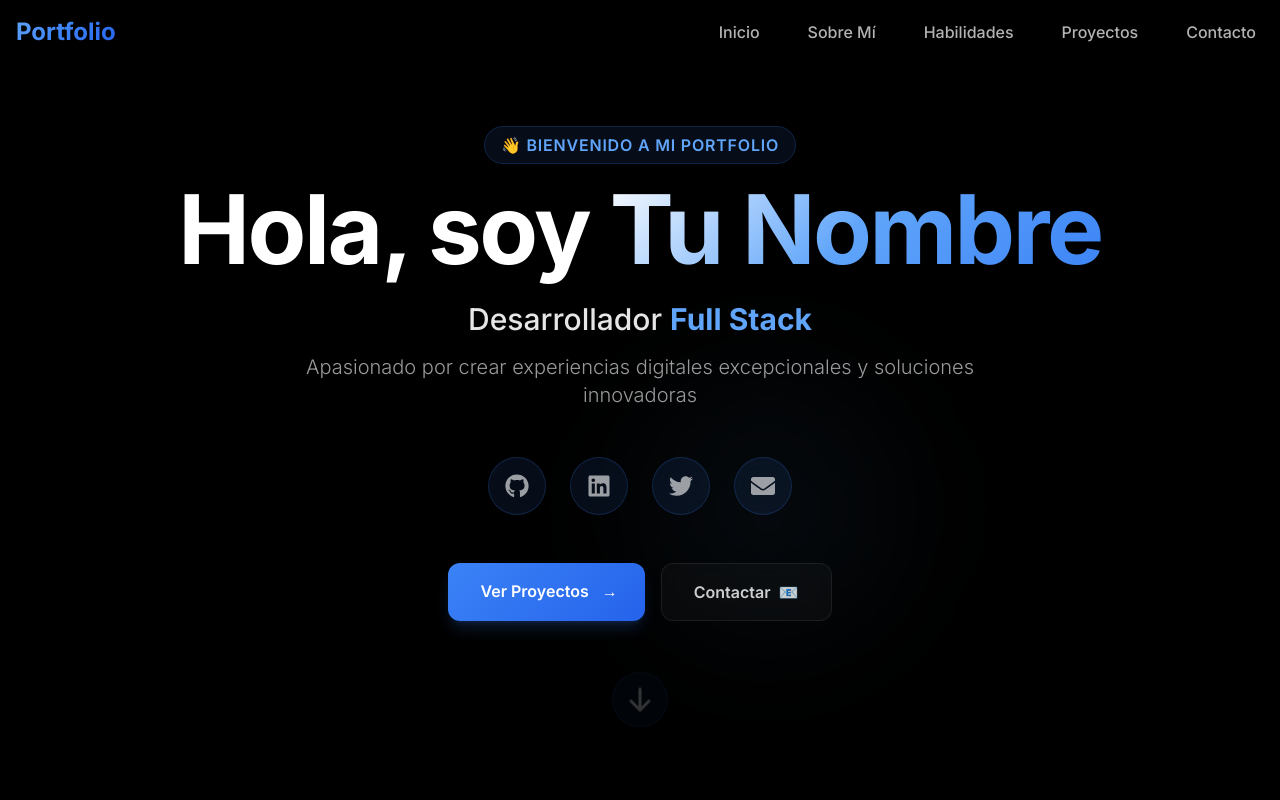
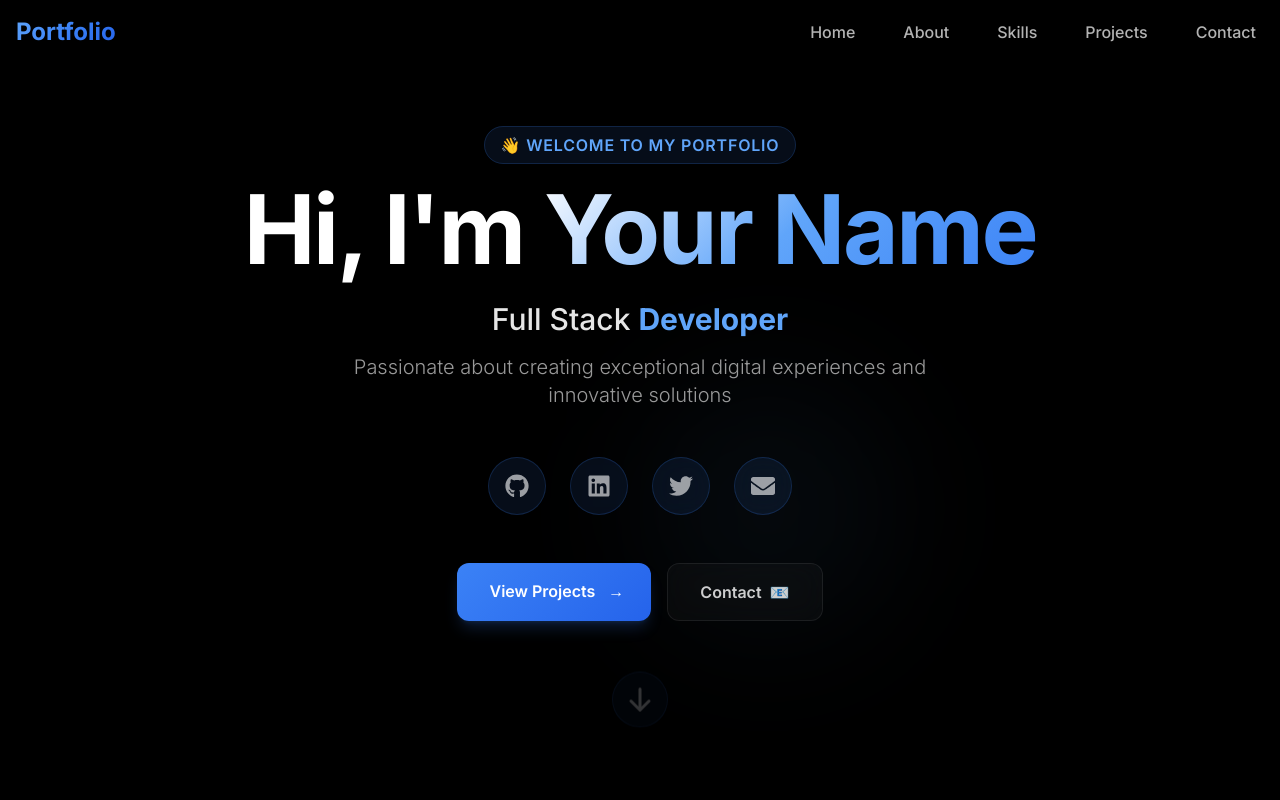
Before and after one commit to rogerjove012005/Portfolio, a Next.js app: page / in a window 1280 px wide. Shown: the top 800 px of the page. Built offline with nearby package versions, Linux system fonts and the light colour scheme.

Commit message:
fix: translate all portfolio content to English

```diff
--- a/components/Contact.tsx
+++ b/components/Contact.tsx
@@ -2,7 +2,7 @@
 
 import { motion } from 'framer-motion'
 import { useInView } from 'react-intersection-observer'
-import { FaEnvelope, FaPhone, FaMapMarkerAlt } from 'react-icons/fa'
+import { FaEnvelope, FaLinkedin, FaGithub } from 'react-icons/fa'
 
 export default function Contact() {
   const [ref, inView] = useInView({
@@ -25,7 +25,7 @@ export default function Contact() {
             animate={inView ? { opacity: 1, scale: 1 } : {}}
             transition={{ delay: 0.2 }}
           >
-            Hablemos
+            Let's Talk
           </motion.span>
           <motion.h2
             className="text-4xl md:text-6xl font-bold text-white mb-4"
@@ -33,7 +33,7 @@ export default function Contact() {
             animate={inView ? { opacity: 1 } : {}}
             transition={{ delay: 0.3 }}
           >
-            Contácta<span className="gradient-text-blue">me</span>
+            Contact <span className="gradient-text-blue">Me</span>
           </motion.h2>
           <motion.div
             className="w-24 h-1 bg-gradient-blue mx-auto rounded-full"
@@ -52,11 +52,11 @@ export default function Contact() {
           >
             <div className="glass rounded-2xl p-8 border border-white/10">
               <h3 className="text-2xl font-semibold text-white mb-8 gradient-text-blue">
-                Información de Contacto
+                Contact Information
               </h3>
               <div className="space-y-6">
                 <motion.a
-                  href="mailto:email@example.com"
+                  href="mailto:rogerjove2005@gmail.com"
                   className="flex items-center space-x-4 glass-blue p-4 rounded-xl hover:bg-primary-500/10 transition-all group border border-primary-500/20"
                   whileHover={{ x: 5, scale: 1.02 }}
                 >
@@ -65,31 +65,39 @@ export default function Contact() {
                   </div>
                   <div>
                     <p className="text-white/60 text-sm">Email</p>
-                    <p className="text-white font-medium">email@example.com</p>
+                    <p className="text-white font-medium">rogerjove2005@gmail.com</p>
                   </div>
                 </motion.a>
                 <motion.a
-                  href="tel:+1234567890"
+                  href="https://www.linkedin.com/in/roger-jov%C3%A9-tusell-10163a2b7/"
+                  target="_blank"
+                  rel="noopener noreferrer"
                   className="flex items-center space-x-4 glass-blue p-4 rounded-xl hover:bg-primary-500/10 transition-all group border border-primary-500/20"
                   whileHover={{ x: 5, scale: 1.02 }}
                 >
                   <div className="p-3 bg-primary-500/20 rounded-lg group-hover:scale-110 transition-transform">
-                    <FaPhone className="text-primary-400 text-xl" />
+                    <FaLinkedin className="text-primary-400 text-xl" />
                   </div>
                   <div>
-                    <p className="text-white/60 text-sm">Teléfono</p>
-                    <p className="text-white font-medium">+1 234 567 890</p>
+                    <p className="text-white/60 text-sm">LinkedIn</p>
+                    <p className="text-white font-medium">Roger Jové Tusell</p>
                   </div>
                 </motion.a>
-                <div className="flex items-center space-x-4 glass-blue p-4 rounded-xl border border-primary-500/20">
-                  <div className="p-3 bg-primary-500/20 rounded-lg">
-                    <FaMapMarkerAlt className="text-primary-400 text-xl" />
+                <motion.a
+                  href="https://github.com/rogerjove012005"
+                  target="_blank"
+                  rel="noopener noreferrer"
+                  className="flex items-center space-x-4 glass-blue p-4 rounded-xl hover:bg-primary-500/10 transition-all group border border-primary-500/20"
+                  whileHover={{ x: 5, scale: 1.02 }}
+                >
+                  <div className="p-3 bg-primary-500/20 rounded-lg group-hover:scale-110 transition-transform">
+                    <FaGithub className="text-primary-400 text-xl" />
                   </div>
                   <div>
-                    <p className="text-white/60 text-sm">Ubicación</p>
-                    <p className="text-white font-medium">Ciudad, País</p>
+                    <p className="text-white/60 text-sm">GitHub</p>
+                    <p className="text-white font-medium">rogerjove012005</p>
                   </div>
-                </div>
+                </motion.a>
               </div>
             </div>
           </motion.div>
@@ -105,7 +113,7 @@ export default function Contact() {
                 htmlFor="name"
                 className="block text-white/80 mb-2 font-medium"
               >
-                Nombre
+                Name
               </label>
               <input
                 type="text"
@@ -113,7 +121,7 @@ export default function Contact() {
                 name="name"
                 className="w-full px-4 py-3 glass border border-white/10 rounded-xl text-white bg-black/30 focus:outline-none focus:border-primary-500 focus:ring-2 focus:ring-primary-500/50 transition-all placeholder:text-white/30"
                 required
-                placeholder="Tu nombre"
+                placeholder="Your name"
               />
             </div>
             <div>
@@ -129,7 +137,7 @@ export default function Contact() {
                 name="email"
                 className="w-full px-4 py-3 glass border border-white/10 rounded-xl text-white bg-black/30 focus:outline-none focus:border-primary-500 focus:ring-2 focus:ring-primary-500/50 transition-all placeholder:text-white/30"
                 required
-                placeholder="tu@email.com"
+                placeholder="your@email.com"
               />
             </div>
             <div>
@@ -137,7 +145,7 @@ export default function Contact() {
                 htmlFor="message"
                 className="block text-white/80 mb-2 font-medium"
               >
-                Mensaje
+                Message
               </label>
               <textarea
                 id="message"
@@ -145,7 +153,7 @@ export default function Contact() {
                 rows={5}
                 className="w-full px-4 py-3 glass border border-white/10 rounded-xl text-white bg-black/30 focus:outline-none focus:border-primary-500 focus:ring-2 focus:ring-primary-500/50 resize-none transition-all placeholder:text-white/30"
                 required
-                placeholder="Tu mensaje..."
+                placeholder="Your message..."
               />
             </div>
             <motion.button
@@ -155,7 +163,7 @@ export default function Contact() {
               whileTap={{ scale: 0.98 }}
             >
               <span className="relative z-10 flex items-center justify-center gap-2">
-                Enviar Mensaje
+                Send Message
                 <motion.span
                   animate={{ x: [0, 5, 0] }}
                   transition={{ repeat: Infinity, duration: 1.5 }}
--- a/components/Footer.tsx
+++ b/components/Footer.tsx
@@ -22,7 +22,7 @@ export default function Footer() {
             whileInView={{ opacity: 1 }}
             transition={{ duration: 0.6 }}
           >
-            © {new Date().getFullYear()} Portfolio. Todos los derechos reservados.
+            © {new Date().getFullYear()} Portfolio. All rights reserved.
           </motion.p>
           <div className="flex space-x-4">
             {socialLinks.map(({ icon: Icon, href, label }, index) => (
@@ -52,7 +52,7 @@ export default function Footer() {
           transition={{ delay: 0.3 }}
         >
           <p className="text-white/50 text-sm">
-            Hecho con <span className="text-primary-400">❤️</span> usando Next.js y Tailwind CSS
+            Made with <span className="text-primary-400">❤️</span> using Next.js and Tailwind CSS
           </p>
         </motion.div>
       </div>
--- a/components/Header.tsx
+++ b/components/Header.tsx
@@ -5,11 +5,11 @@ import { motion } from 'framer-motion'
 import { HiMenu, HiX } from 'react-icons/hi'
 
 const navItems = [
-  { name: 'Inicio', href: '#home' },
-  { name: 'Sobre Mí', href: '#about' },
-  { name: 'Habilidades', href: '#skills' },
-  { name: 'Proyectos', href: '#projects' },
-  { name: 'Contacto', href: '#contact' },
+  { name: 'Home', href: '#home' },
+  { name: 'About', href: '#about' },
+  { name: 'Skills', href: '#skills' },
+  { name: 'Projects', href: '#projects' },
+  { name: 'Contact', href: '#contact' },
 ]
 
 export default function Header() {
--- a/components/Hero.tsx
+++ b/components/Hero.tsx
@@ -37,7 +37,7 @@ export default function Hero() {
             transition={{ delay: 0.1, type: 'spring', stiffness: 200 }}
           >
             <span className="text-sm md:text-base text-primary-400 font-semibold tracking-wider uppercase glass-blue px-4 py-2 rounded-full border border-primary-500/30">
-              👋 Bienvenido a mi Portfolio
+              👋 Welcome to my Portfolio
             </span>
           </motion.div>
 
@@ -47,9 +47,9 @@ export default function Hero() {
             animate={{ opacity: 1 }}
             transition={{ delay: 0.2 }}
           >
-            Hola, soy{' '}
+            Hi, I'm{' '}
             <span className="gradient-text-blue">
-              Tu Nombre
+              Your Name
             </span>
           </motion.h1>
 
@@ -59,8 +59,8 @@ export default function Hero() {
             animate={{ opacity: 1 }}
             transition={{ delay: 0.4 }}
           >
-            Desarrollador{' '}
-            <span className="text-primary-400 font-bold">Full Stack</span>
+            Full Stack{' '}
+            <span className="text-primary-400 font-bold">Developer</span>
           </motion.p>
 
           <motion.p
@@ -69,7 +69,7 @@ export default function Hero() {
             animate={{ opacity: 1 }}
             transition={{ delay: 0.5 }}
           >
-            Apasionado por crear experiencias digitales excepcionales y soluciones innovadoras
+            Passionate about creating exceptional digital experiences and innovative solutions
           </motion.p>
 
           <motion.div
@@ -111,7 +111,7 @@ export default function Hero() {
               whileTap={{ scale: 0.95 }}
             >
               <span className="relative z-10 flex items-center justify-center gap-2">
-                Ver Proyectos
+                View Projects
                 <motion.span
                   animate={{ x: [0, 5, 0] }}
                   transition={{ repeat: Infinity, duration: 1.5 }}
@@ -128,7 +128,7 @@ export default function Hero() {
               whileTap={{ scale: 0.95 }}
             >
               <span className="flex items-center justify-center gap-2">
-                Contactar
+                Contact
                 <span className="group-hover:rotate-12 transition-transform">📧</span>
               </span>
             </motion.a>
--- a/components/Projects.tsx
+++ b/components/Projects.tsx
@@ -8,7 +8,7 @@ const projects = [
   {
     title: 'E-commerce Platform',
     description:
-      'Plataforma de comercio electrónico completa con carrito de compras, sistema de pagos y panel de administración.',
+      'Complete e-commerce platform with shopping cart, payment system and admin panel.',
     technologies: ['React', 'Next.js', 'Node.js', 'MongoDB'],
     github: 'https://github.com',
     demo: 'https://demo.com',
@@ -17,7 +17,7 @@ const projects = [
   {
     title: 'Task Management App',
     description:
-      'Aplicación de gestión de tareas con colaboración en tiempo real, notificaciones y análisis de productividad.',
+      'Task management application with real-time collaboration, notifications and productivity analytics.',
     technologies: ['React', 'TypeScript', 'Firebase', 'Tailwind CSS'],
     github: 'https://github.com',
     demo: 'https://demo.com',
@@ -26,7 +26,7 @@ const projects = [
   {
     title: 'Social Media Dashboard',
     description:
-      'Dashboard analítico para redes sociales con métricas en tiempo real, gráficos interactivos y reportes personalizados.',
+      'Analytical dashboard for social networks with real-time metrics, interactive charts and custom reports.',
     technologies: ['Next.js', 'Python', 'PostgreSQL', 'Chart.js'],
     github: 'https://github.com',
     demo: 'https://demo.com',
@@ -35,7 +35,7 @@ const projects = [
   {
     title: 'Weather App',
     description:
-      'Aplicación meteorológica con pronósticos detallados, mapas interactivos y alertas personalizadas.',
+      'Weather application with detailed forecasts, interactive maps and custom alerts.',
     technologies: ['React', 'OpenWeather API', 'Leaflet', 'CSS3'],
     github: 'https://github.com',
     demo: 'https://demo.com',
@@ -72,7 +72,7 @@ export default function Projects() {
             animate={inView ? { opacity: 1 } : {}}
             transition={{ delay: 0.3 }}
           >
-            Mis <span className="gradient-text-blue">Proyectos</span>
+            My <span className="gradient-text-blue">Projects</span>
           </motion.h2>
           <motion.div
             className="w-24 h-1 bg-gradient-blue mx-auto rounded-full"
@@ -139,7 +139,7 @@ export default function Projects() {
                     whileTap={{ scale: 0.95 }}
                   >
                     <FaGithub className="group-hover/link:rotate-12 transition-transform" />
-                    <span className="font-medium">Código</span>
+                    <span className="font-medium">Code</span>
                   </motion.a>
                   <motion.a
                     href={project.demo}
--- a/components/Skills.tsx
+++ b/components/Skills.tsx
@@ -53,7 +53,7 @@ export default function Skills() {
             animate={inView ? { opacity: 1, scale: 1 } : {}}
             transition={{ delay: 0.2 }}
           >
-            Tecnologías
+            Technologies
           </motion.span>
           <motion.h2
             className="text-4xl md:text-6xl font-bold text-white mb-4"
@@ -61,7 +61,7 @@ export default function Skills() {
             animate={inView ? { opacity: 1 } : {}}
             transition={{ delay: 0.3 }}
           >
-            Habilidades <span className="gradient-text-blue">Técnicas</span>
+            Technical <span className="gradient-text-blue">Skills</span>
           </motion.h2>
           <motion.div
             className="w-24 h-1 bg-gradient-blue mx-auto rounded-full"
```
Also changed, not shown: 1 other file (tests, documents, lock files or other folders).
